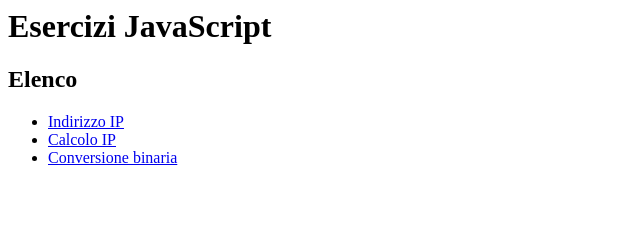
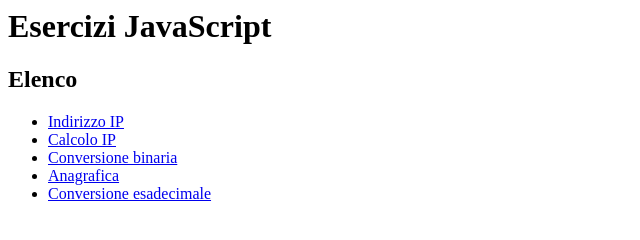
Before and after one commit to AlessandroEle/Esercizi, a plain HTML site: page index.html in a window 1280 px wide. Shown: the whole page, without its empty margins (0-640 px from the left). Drawn offline with Linux system fonts and the light colour scheme.

Commit message:
Update index.html

```diff
--- a/index.html
+++ b/index.html
@@ -6,6 +6,8 @@
       <li><a href="ind_ip.html">Indirizzo IP</a></li>
       <li><a href="calcolo_ip.html">Calcolo IP</a></li>
       <li><a href="conv_bin.html">Conversione binaria</a></li>
+      <li><a href="anagrafica.html">Anagrafica</a></li>
+      <li><a href="conv_esa.html">Conversione esadecimale</a></li>
     </ul>
   </body>
 </html>
```
